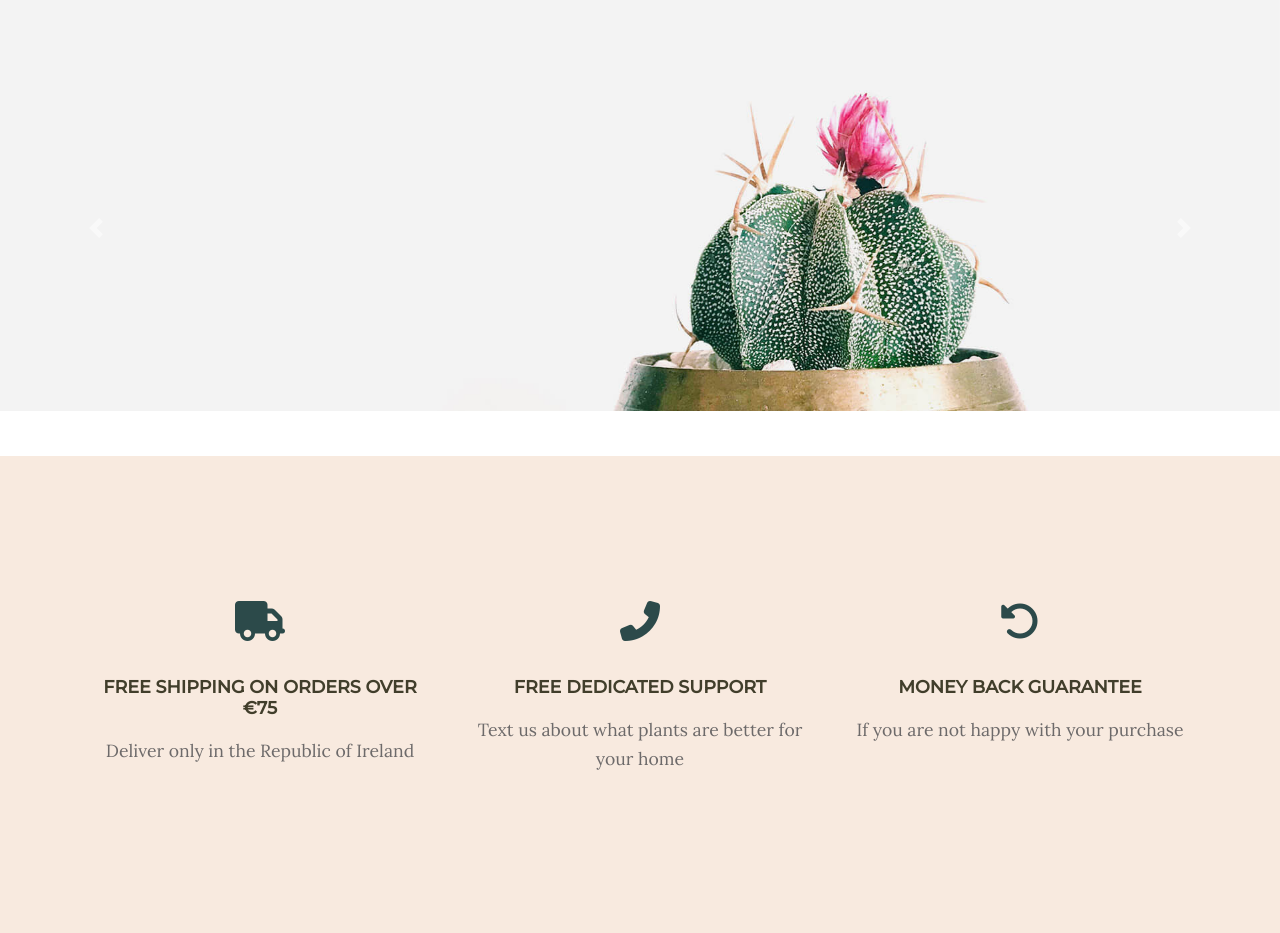
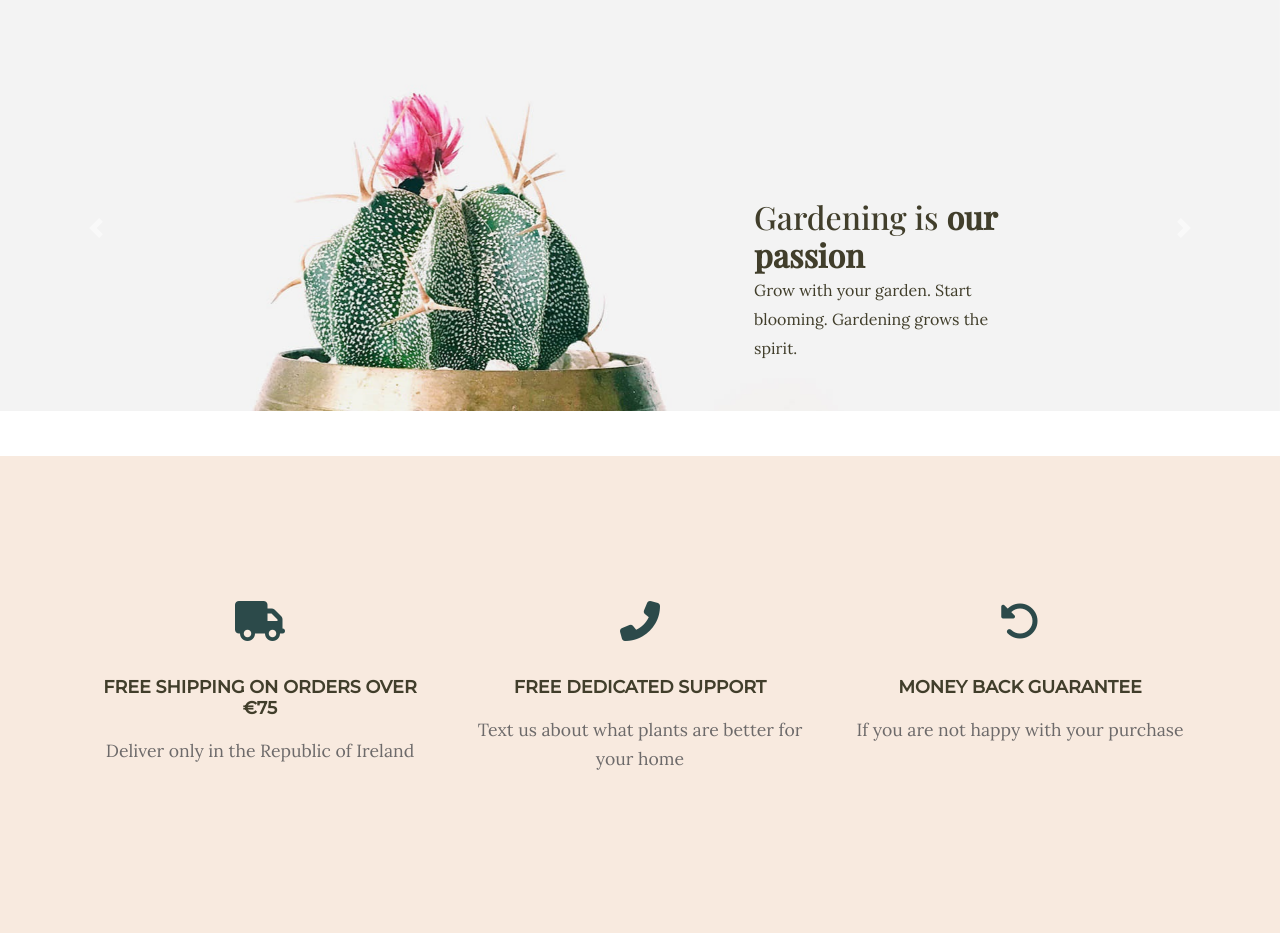
Before and after one commit to elisamunoz/cactus-shop, a Django app: page / in a window 1280 px wide. Shown: the part 90-1023 px from the top of the page. Run offline with Django 3.2, Linux system fonts and the light colour scheme; data that the repository does not hold is empty; some libraries are stand-ins or nearby versions.

Commit message:
added text to carousel

```diff
--- a/static/css/desktop.css
+++ b/static/css/desktop.css
@@ -1,5 +1,15 @@
 @media (min-width: 1025px) {
     /* Carousel */
+    .carousel__text {
+        top: calc(50% - 50px);
+        max-width: 290px;
+        right: 20%;
+    }
+
+    .carousel__text__subtitle {
+        display: inline;
+      }
+
     .carousel__img {
         width: 100%;
         height: auto;
--- a/static/css/styles.css
+++ b/static/css/styles.css
@@ -198,6 +198,25 @@ footer {
 /* Carousel */
 .home {
   height: 57vh;
+}
+
+.carousel-inner {
+  position: relative;
+}
+
+.carousel__text {
+  position: absolute;
+  top: calc(50% - 90px);
+  z-index: 2;
+  font-family: 'Playfair Display', serif;
+  max-width: 240px;
+  padding:20px;
+
+}
+
+.carousel__text__subtitle {
+  display: none;
+  font-family: 'Lora', serif;
 }
 
 .carousel.slide {
--- a/templates/base.html
+++ b/templates/base.html
@@ -86,7 +86,7 @@
     {% endif %}
 
     <!-- Message to be used with Javascript functions -->
-    <div class="alert alert-success alert-dismissible alert-danger hidden" role="alert" id="message-error">
+    <div class="alert alert-danger alert-dismissible fade show hidden" role="alert" id="message-error">
       <div class="container"></div>
       <button type="button" class="close" data-dismiss="alert" aria-label="Close">
         <span aria-hidden="true">&times;</span>
--- a/templates/home.html
+++ b/templates/home.html
@@ -11,14 +11,21 @@
       <li data-target="#carouselExampleCaptions" data-slide-to="3"></li>
     </ol>
     <div class="carousel-inner">
+      <div class="carousel__text">
+        <h1>Gardening is <strong>our passion</strong></h1>
+        <h6 class="carousel__text__subtitle">Grow with your garden. Start blooming. Gardening grows the spirit.</h6>
+      </div>
       <div class="carousel-item active">
-        <img src="{% static 'images/slider-1.jpg' %}" class="d-block carousel__img" alt="Flowered cactus">
+        <!-- <img src="{% static 'images/slider-1.jpg' %}" class="d-block carousel__img" alt="Flowered cactus"> -->
+        <img src="/static/images/slider-1.jpg" class="d-block carousel__img" alt="Flowered cactus">
       </div>
       <div class="carousel-item">
-        <img src="{% static 'images/slider-2.jpg' %}" class="d-block carousel__img" alt="Two pink tulips">
+        <!-- <img src="{% static 'images/slider-2.jpg' %}" class="d-block carousel__img" alt="Two pink tulips"> -->
+        <img src="/static/images/slider-2.jpg" class="d-block carousel__img" alt="Flowered cactus">
       </div>
       <div class="carousel-item">
-        <img src="{% static 'images/slider-3.jpg' %}" class="d-block carousel__img" alt="A woman holding flowers">
+        <!-- <img src="{% static 'images/slider-3.jpg' %}" class="d-block carousel__img" alt="A woman holding flowers"> -->
+        <img src="/static/images/slider-3.jpg" class="d-block carousel__img" alt="Flowered cactus">
       </div>
     </div>
     <a class="carousel-control-prev" href="#carouselExampleCaptions" role="button" data-slide="prev">
```
Also changed, not shown: static/images/slider-1.jpg, static/images/slider-2.jpg, static/images/slider-3.jpg.
